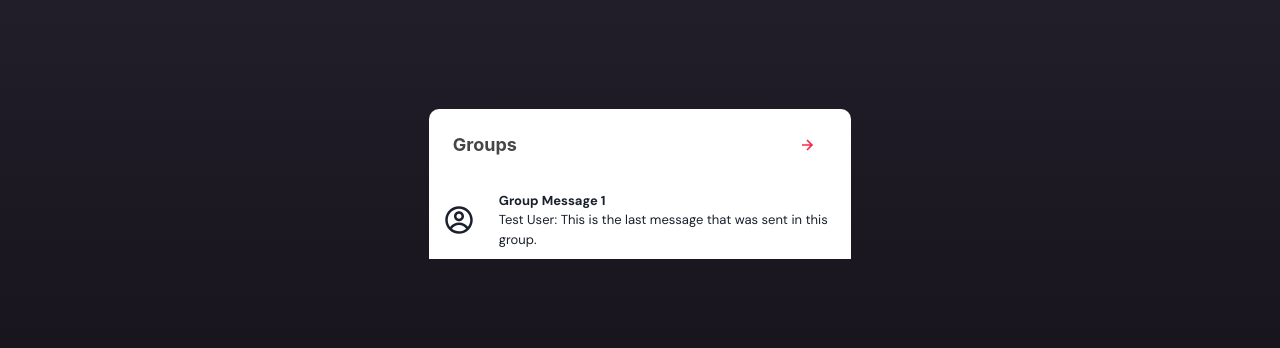
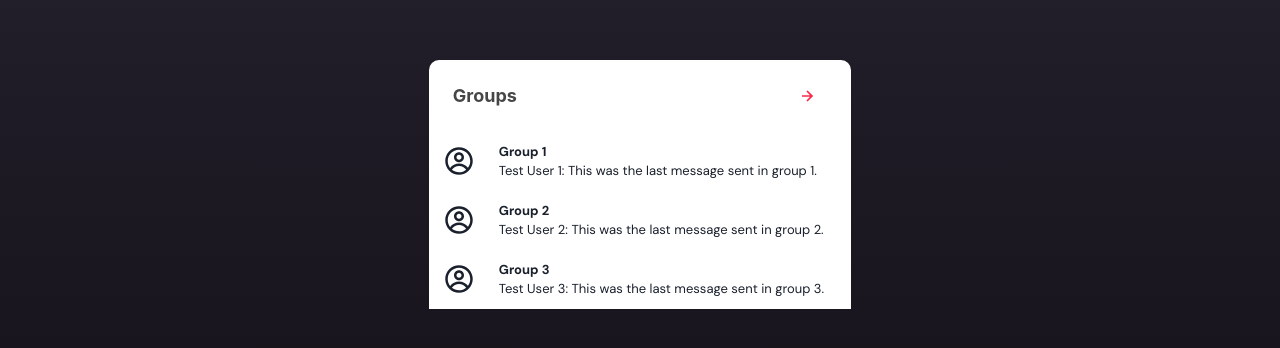
Before and after one commit to saldanaj97/ChatApp, a React (Create React App) app in the folder chat-client/: page / in a window 1280 px wide. Shown: the part 216-564 px from the top of the page. Built offline with nearby package versions, Linux system fonts and the light colour scheme; no server answers.

Commit message:
Rearranged code needed for producing group list

```diff
--- a/chat-client/src/Components/Groups/GroupMessage.js
+++ b/chat-client/src/Components/Groups/GroupMessage.js
@@ -4,15 +4,13 @@ import { CgProfile } from 'react-icons/cg'
 
 import './GroupMessage.scss'
 
-const GroupMessage = () => {
+const GroupMessage = ({ group }) => {
   return (
-    <Flex className='user-group-messages'>
-      <Flex className='group-message' direction='row' width={{ base: "100%" }} height={{ base: "25%", sm: "auto" }}>
-        <Flex className='group-avatar' alignItems='center' m='5px 15px'><CgProfile size='30px' /></Flex>
-        <Flex className='group-msg-info-box' width={{ base: "100%" }} direction='column' m='10px'>
-          <Box className='group-name'>Group Message 1</Box>
-          <Box className='last-sent-message'>Test User: This is the last message that was sent in this group. </Box>
-        </Flex>
+    <Flex className='group-message' direction='row' width={{ base: "100%" }} height={{ base: "25%", sm: "auto" }}>
+      <Flex className='group-avatar' alignItems='center' m='5px 15px'><CgProfile size='30px' /></Flex>
+      <Flex className='group-msg-info-box' width={{ base: "100%" }} direction='column' m='10px'>
+        <Box className='group-name'>{group.groupName}</Box>
+        <Box className='last-sent-message'>{group.lastMessageReceived.user}:  {group.lastMessageReceived.contents}</Box>
       </Flex>
     </Flex>
   )
--- a/chat-client/src/Components/Groups/Groups.js
+++ b/chat-client/src/Components/Groups/Groups.js
@@ -2,23 +2,47 @@ import React from "react";
 import { Box, Flex, Heading, IconButton } from "@chakra-ui/react"
 
 import { BiRightArrowAlt } from 'react-icons/bi'
+import { CgProfile } from 'react-icons/cg'
 
 import GroupMessage from "./GroupMessage";
 
 import './Groups.scss'
 
 const Groups = () => {
+
+  /* Use this to populate the group messages list for UI dev purposes. This will
+  later not be used as the data will be filled in dynamically based on a users groups. */
+  const testGroups = [
+    {
+      groupName: 'Group 1',
+      lastMessageReceived: { user: 'Test User 1', contents: 'This was the last message sent in group 1. ' }
+    },
+    {
+      groupName: 'Group 2',
+      lastMessageReceived: { user: 'Test User 2', contents: 'This was the last message sent in group 2. ' }
+    },
+    {
+      groupName: 'Group 3',
+      lastMessageReceived: { user: 'Test User 3', contents: 'This was the last message sent in group 3. ' }
+    },
+  ]
+
   return (
     <Flex className='group-container' flexDirection='column' width={{ base: "33%" }} height={{ base: "100%", sm: "auto" }}>
       <Heading className='heading' as='h4' bg='white' p='1rem 1.5rem' borderRadius='10px 10px 0 0'>
         <Flex alignItems='center' flexDir='row' justifyContent='space-between'>
-          <Flex alignItems='center' flex={{ base: "1", sm: "auto" }}>
+          <Flex flex={{ base: "1", sm: "auto" }}>
             <Heading fontSize='lg'> Groups </Heading>
           </Flex>
           <IconButton className='close-groups-menu' icon={<BiRightArrowAlt />} variant='ghost' isRound='true' fontSize='xl' />
         </Flex>
       </Heading >
-      <GroupMessage />
+
+      <Flex direction='column' className='user-group-messages'>
+        {testGroups.map((group) => {
+          return <GroupMessage group={group} />
+        })}
+      </Flex>
     </Flex >
   )
 }
```
